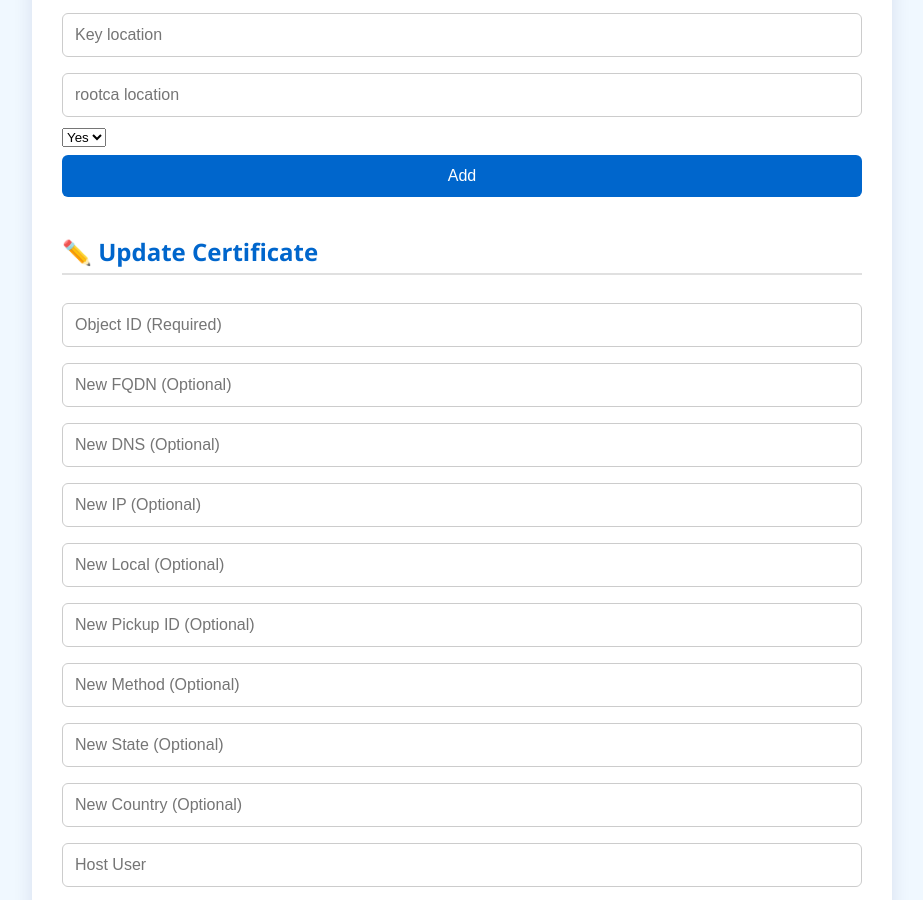
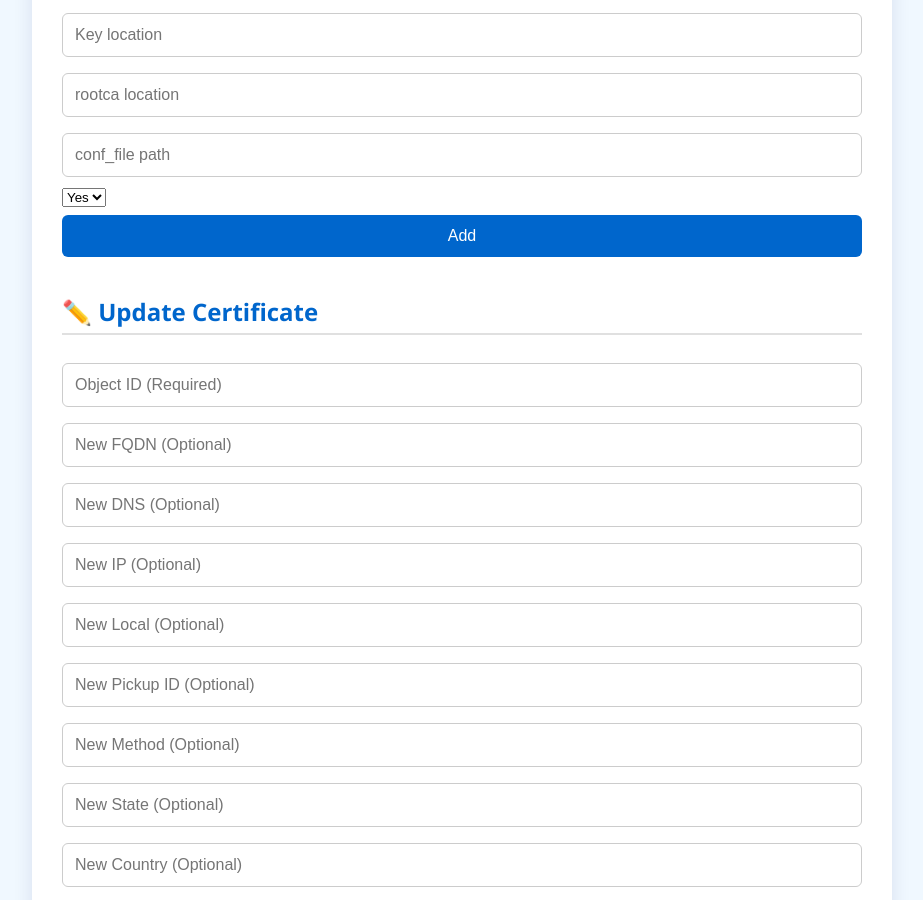
Before and after one commit to syelba/CertAutomation, a plain HTML site: page Maintaining Certificate App/index.html in a window 1280 px wide. Shown: the part 1122-2022 px from the top of the page, without its empty margins (178-1101 px from the left). Drawn offline with Linux system fonts and the light colour scheme.

Commit message:
Update index.html

```diff
--- a/Maintaining Certificate App/index.html
+++ b/Maintaining Certificate App/index.html
@@ -86,6 +86,7 @@
         <input type="text" name="cert_path" placeholder="Certificate Location">
         <input type="text" name="key" placeholder="Key location">
         <input type="text" name="rootca" placeholder="rootca location">
+        <input type="text" name="conf_file" placeholder="conf_file path">
         <select name="approve"> <option value="Yes">Yes</option> <option value="No">No</option> </select>
         <button onclick="addCertificate()">Add</button>
       </div>
```
